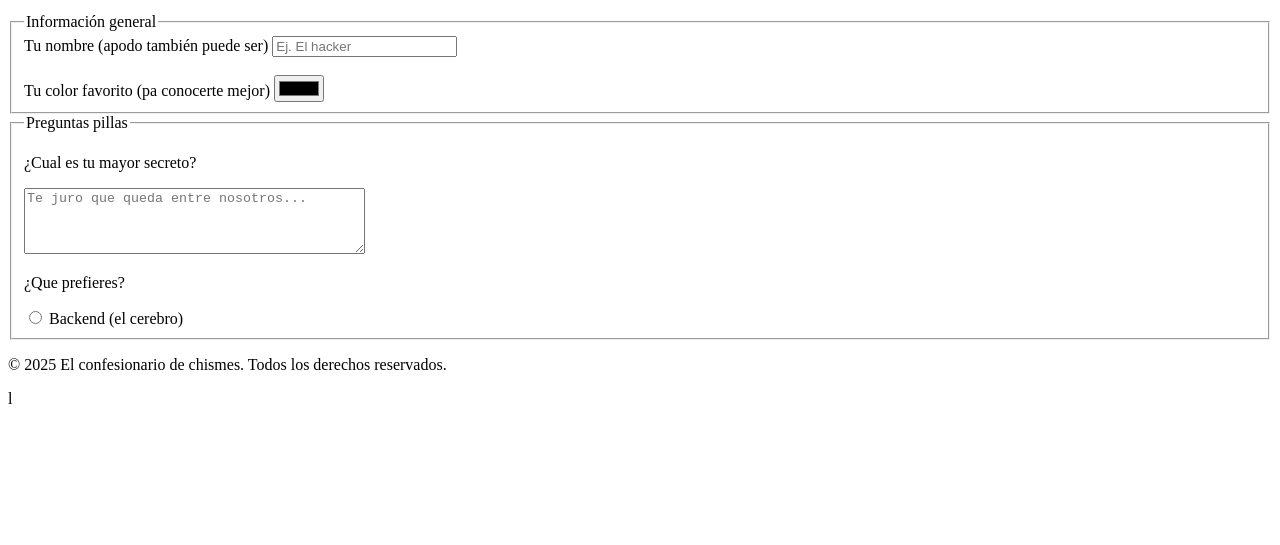
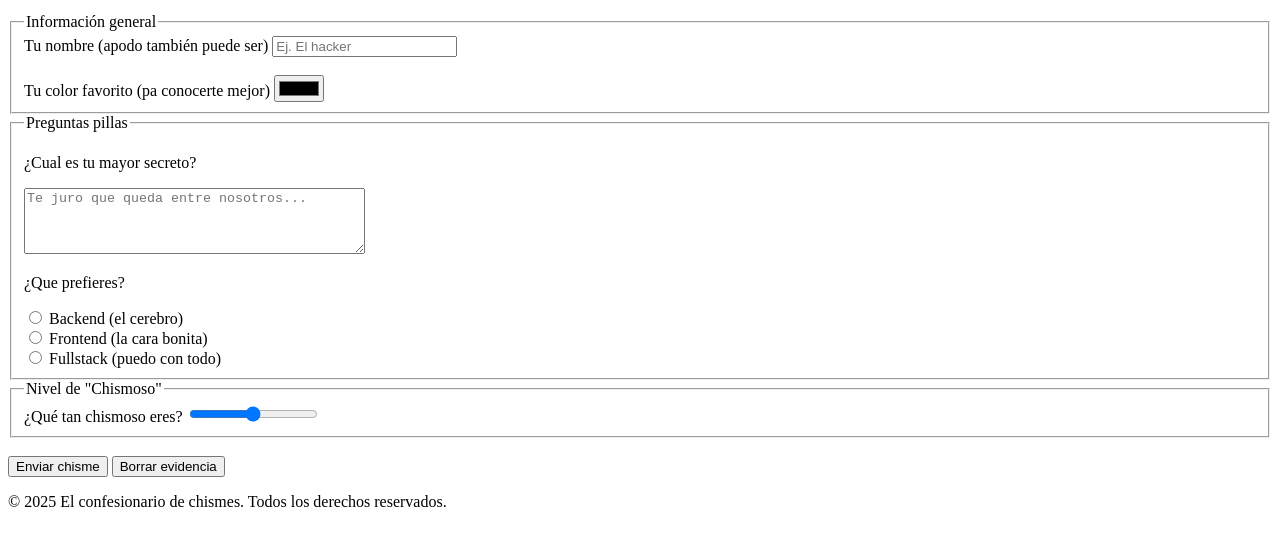
Before and after one commit to Diesanzz/chismografo-html5, a plain HTML site: page index.html in a window 1280 px wide. Shown: the part 119-664 px from the top of the page. Drawn offline with Linux system fonts and the light colour scheme.

Commit message:
Versión estable de preguntas

```diff
--- a/index.html
+++ b/index.html
@@ -8,8 +8,7 @@
 <body>
     <header>
         <h1>El confesionario de chismes</h1>
-        <p>Bienvenidos al confesionario de chismes, el lugar donde puedes compartir tus secretos más intimos sin miedo a ser juzgado.
-            Aquí, cada historia es bienvenida, desde el chisme más pequeño hasta el más grande. ¡No te preocupes por las consecuencias, este es un espacio seguro para desahogarte y divertirte!
+        <p>Bienvenidos al confesionario de chismes, el lugar donde puedes compartir tus secretos más intimos sin miedo a ser juzgado. Aquí, cada historia es bienvenida, desde el chisme más pequeño hasta el más grande. ¡No te preocupes por las consecuencias, este es un espacio seguro para desahogarte y divertirte!
         </p>
     </header>
     <main>
@@ -21,7 +20,7 @@
                 <br><br>
 
                 <label for="color">Tu color favorito (pa conocerte mejor)</label>
-                <input type="color" id="color" name="color" placeholder="Ej. Rojo">
+                <input type="color" id="color" name="color">
             </fieldset>
 
             <fieldset>
@@ -32,8 +31,21 @@
                 <p>¿Que prefieres?</p>
                 <input type="radio" id="p1" name="preferencia" value="backend">
                 <label for="p1">Backend (el cerebro)</label><br>
-                </label>
+                <input type="radio" id="p2" name="preferencia" value="frontend">
+                <label for="p2">Frontend (la cara bonita)</label><br>
+                <input type="radio" id="p3" name="preferencia" value="fullstack">
+                <label for="p3">Fullstack (puedo con todo)</label>
             </fieldset>
+
+            <fieldset>
+                <legend>Nivel de "Chismoso"</legend>
+                <label for="nivel">¿Qué tan chismoso eres?</label>
+                <input type="range" id="nivel" name="nivel" min="0" max="100">
+            </fieldset>
+
+            <br>
+            <button type="submit">Enviar chisme</button>
+            <button type="reset">Borrar evidencia</button>
         </form>
     </main>
     <footer>
@@ -41,4 +53,4 @@
         </p>
     </footer>
 </body>
-</html>l
+</html>
```
